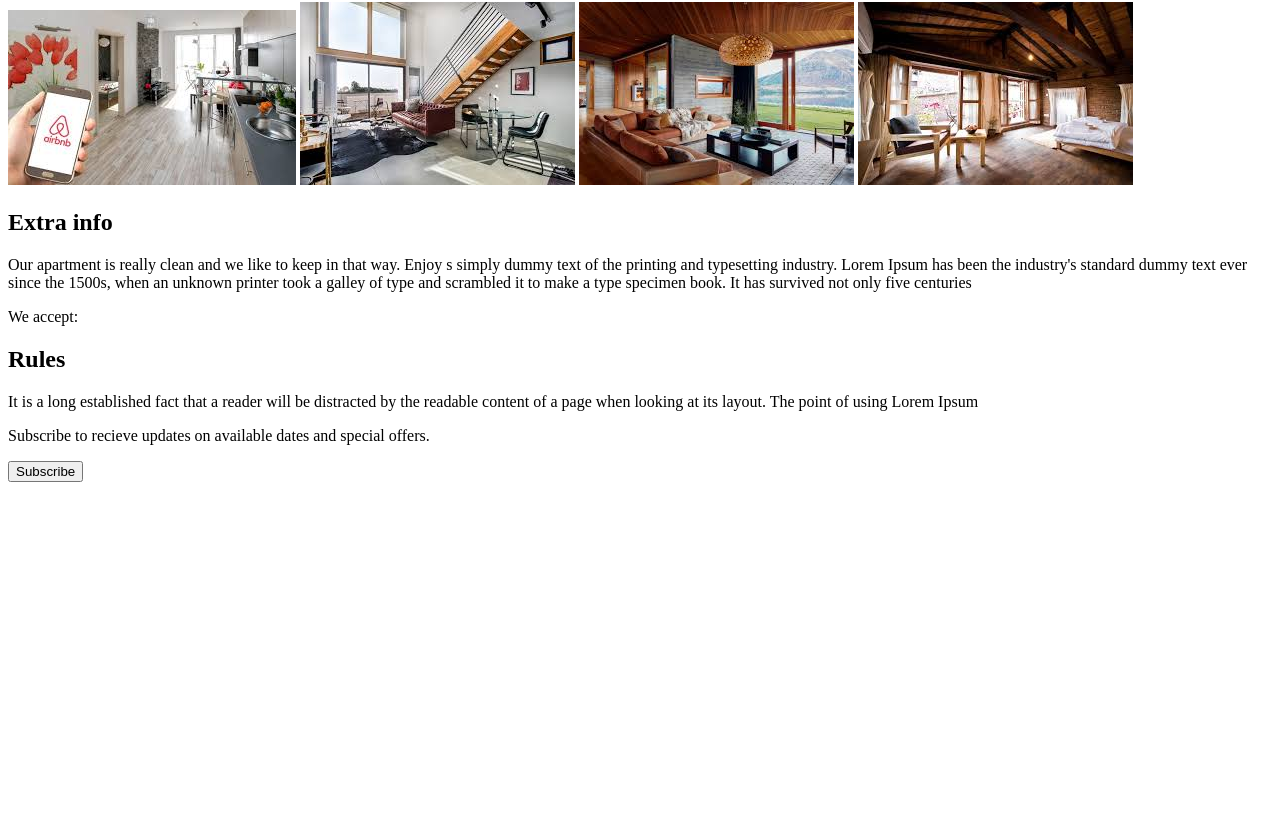
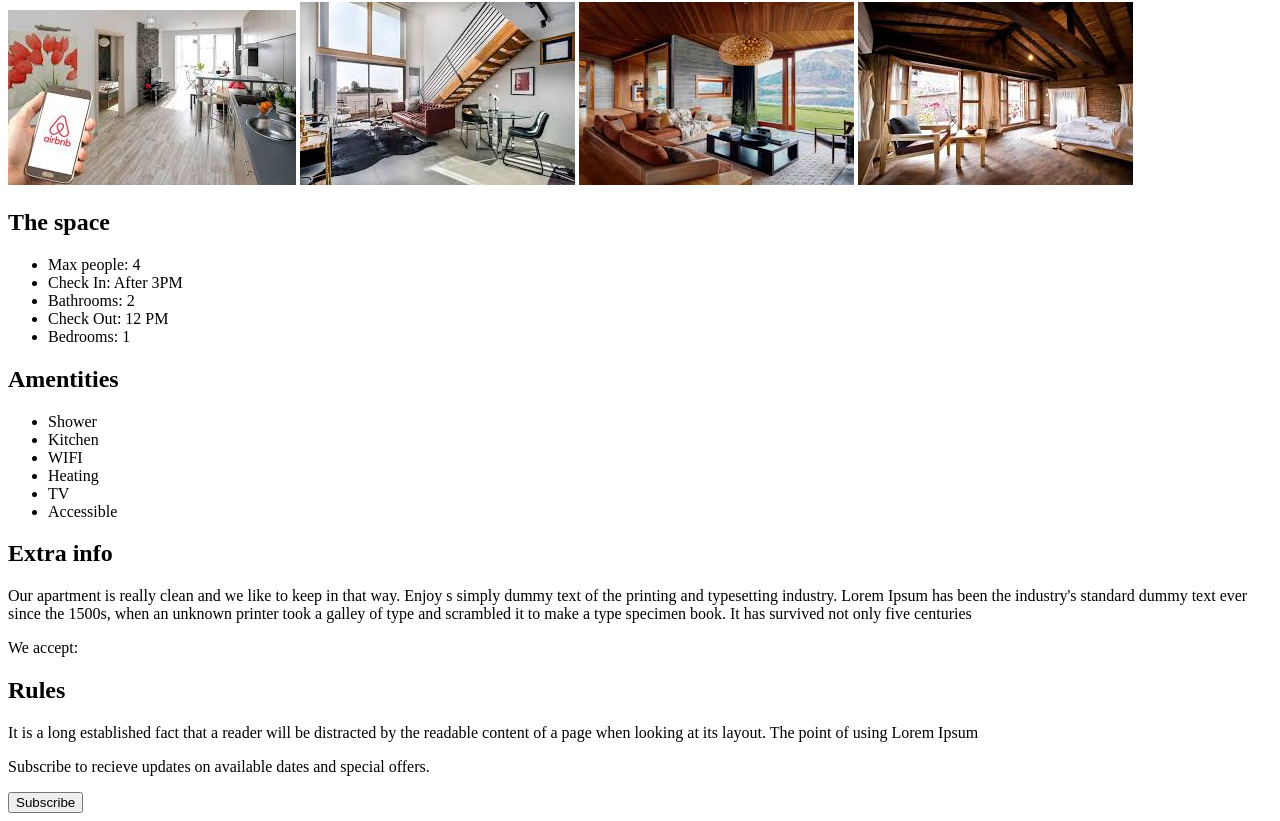
Before and after one commit to raviwebdev/AirbnbHTML, a plain HTML site: page index.html in a window 1280 px wide. Shown: the part 78-899 px from the top of the page. Before the commit the page ends 800 px from the top, so only its background shows below. Drawn offline with Linux system fonts and the light colour scheme.

Commit message:
added list

```diff
--- a/index.html
+++ b/index.html
@@ -8,10 +8,34 @@
 </head>
 <body>
     <h1>Studio in Bandra Apartment</h1>
+    <!--room images-->
     <img src="room1.jpg"/>
     <img src="room2.jpg"/>
     <img src="room3.jpg"/>
     <img src="room4.jpg"/>
+
+    <!--list start here-->
+    <h2>The space</h2>
+    <ul>
+        <li>Max people: 4</li>
+        <li>Check In: After 3PM</li>
+        <li>Bathrooms: 2</li>
+        <li>Check Out: 12 PM</li>
+        <li>Bedrooms: 1</li>
+    </ul>
+
+    <!--Amentities-->
+    <h2>Amentities</h2>
+    <ul>
+        <li>Shower</li>
+        <li>Kitchen</li>
+        <li>WIFI</li>
+        <li>Heating</li>
+        <li>TV</li>
+        <li>Accessible</li>
+    </ul>
+
+
 
     <h2>Extra info</h2>
     <p>Our apartment is really clean and we like to keep in that way. Enjoy s simply dummy text of the printing and typesetting industry. Lorem Ipsum has been the industry's standard dummy text ever since the 1500s, when an unknown printer took a galley of type and scrambled it to make a type specimen book. It has survived not only five centuries</p>
```
